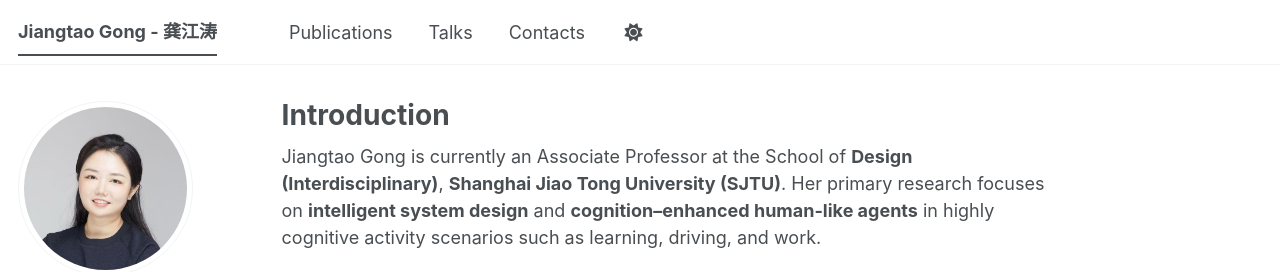
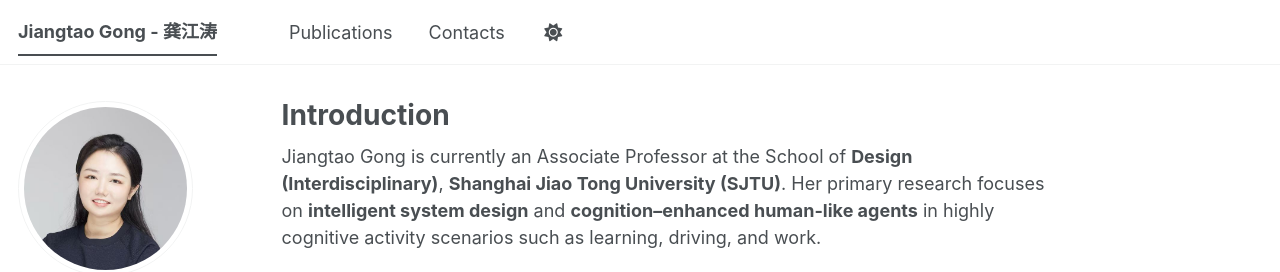
Before and after one commit to JennettaGong/JennettaGong.github.io, a Jekyll site: the page built from _pages/about.md, in a window 1280 px wide. Shown: the top 272 px of the page. Built offline with Jekyll 4.4.1, drawn with Linux system fonts in a browser that asks for light colours; some web fonts are replaced; a script bundle is joined from its source files by our own code; library files that are not in the unit come from our copies.

```diff
--- a/_data/navigation.yml
+++ b/_data/navigation.yml
@@ -11,8 +11,8 @@ main:
   - title: "Publications"
     url: /publications/
 
-  - title: "Talks"
-    url: /talks/
+  #- title: "Talks"
+  #  url: /talks/
 
   # - title: "Teaching"
   #   url: /teaching/
--- a/_pages/publications.html
+++ b/_pages/publications.html
@@ -12,7 +12,7 @@ author_profile: true
 {% include base_path %}
 
 <!-- New style rendering if publication categories are defined -->
-{% if site.publication_category %}
+<!-- {% if site.publication_category %}
   {% for category in site.publication_category  %}
     {% assign title_shown = false %}
     {% for post in site.publications reversed %}
@@ -30,4 +30,4 @@ author_profile: true
   {% for post in site.publications reversed %}
     {% include archive-single.html %}
   {% endfor %}
-{% endif %}
+{% endif %} -->
```
